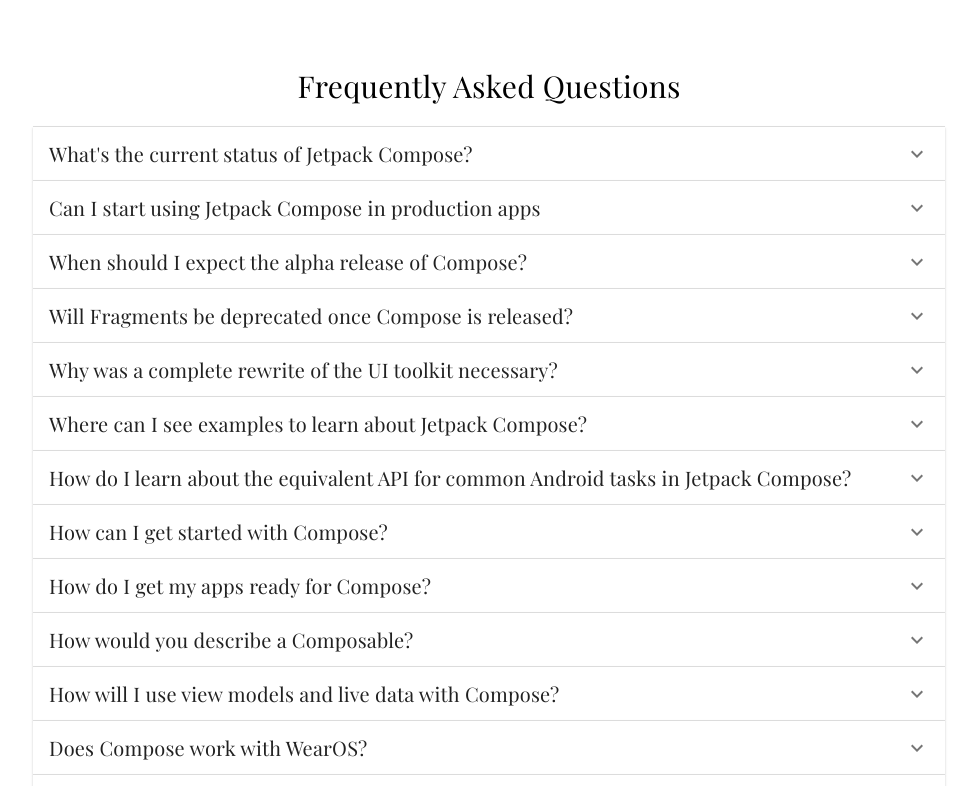
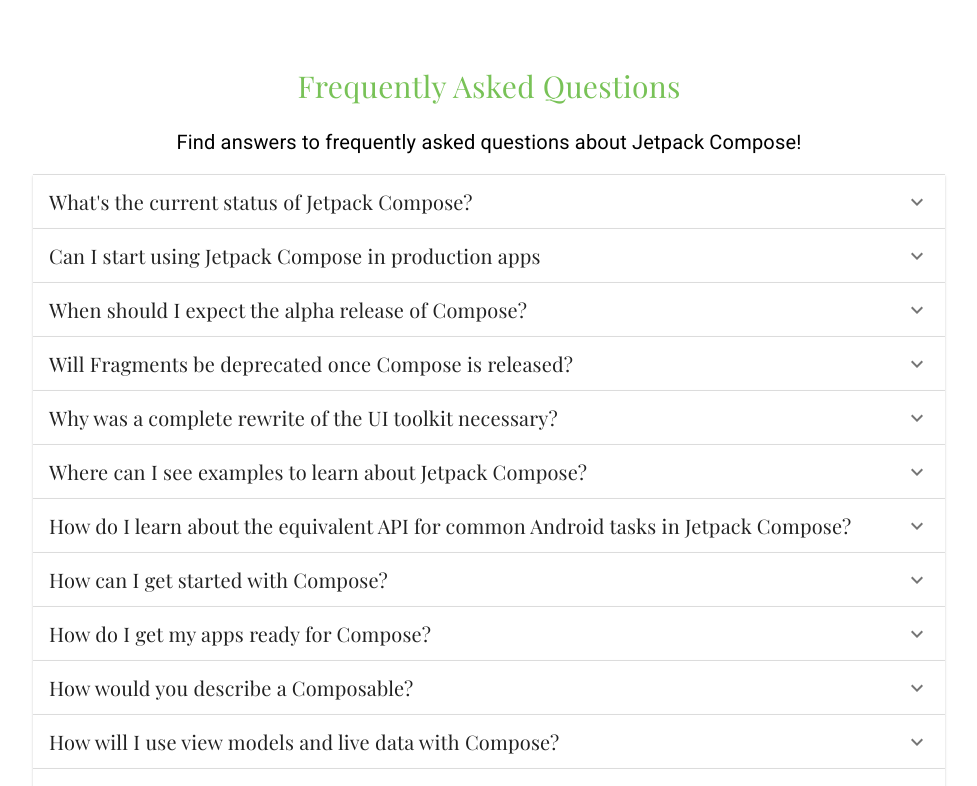
Before and after one commit to worstkiller/JetpackCompose.app, a React (Create React App) app: page /faq in a window 1280 px wide. Shown: the top 786 px of the page, without its empty margins (151-1128 px from the left). Built offline with nearby package versions, Linux system fonts and the light colour scheme.

Commit message:
Minor changes

```diff
--- a/src/components/FAQPageComponent.tsx
+++ b/src/components/FAQPageComponent.tsx
@@ -24,6 +24,9 @@
         <Container maxWidth="md">
             <Typography className={classes.pageHeader} align="center">
                 Frequently Asked Questions
+            </Typography>
+            <Typography className={classes.pageSubheader} align="center">
+                 Find answers to frequently asked questions about Jetpack Compose!
             </Typography>
             {props.listOfQnA.map((qna) => (
                 <Accordion>
@@ -58,8 +61,15 @@
     pageHeader: {
         fontSize: 30,
         fontFamily: "Playfair Display",
-        marginBottom: "2%"
+        marginBottom: "2%",
+        color: "#78C257"
     },
+    pageSubheader: {
+      fontSize: 20,
+      fontWeight: "lighter",
+      fontFamily: "Roboto",
+      marginBottom: "2%"
+  },
     question: {
         fontSize: 20,
         fontFamily: "Playfair Display",
@@ -69,7 +79,7 @@
         fontFamily: "Roboto",
         '& a': {
           color: "#33691e"
-        }
+        },
     },
     footer: {
         marginTop:"2%",
```
Also changed, not shown: 1 other file (tests, documents, lock files or other folders).
